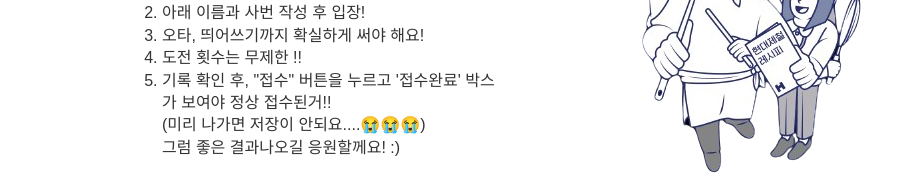
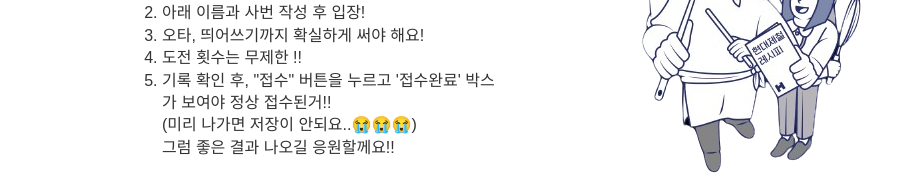
Before and after one commit to joylty94/test-crop, a React (Create React App) app: page / in a window 1280 px wide. Shown: the part 384-571 px from the top of the page, without its empty margins (338-1256 px from the left). Built offline with nearby package versions, Linux system fonts and the light colour scheme; a web font is replaced by a local one.

Commit message:
문구 수정

```diff
--- a/src/components/intro.jsx
+++ b/src/components/intro.jsx
@@ -47,9 +47,9 @@ const Intro = ({ user, setUser, setMode }) => {
 					기록 확인 후, "접수" 버튼을 누르고 '접수완료' 박스가 보여야 정상
 					접수된거!!
 					<br />
-					(미리 나가면 저장이 안되요....😭😭😭)
+					(미리 나가면 저장이 안되요..😭😭😭)
 					<br />
-					그럼 좋은 결과나오길 응원할께요! :)
+					그럼 좋은 결과 나오길 응원할께요!!
 				</li>
 			</ul>
 
```
